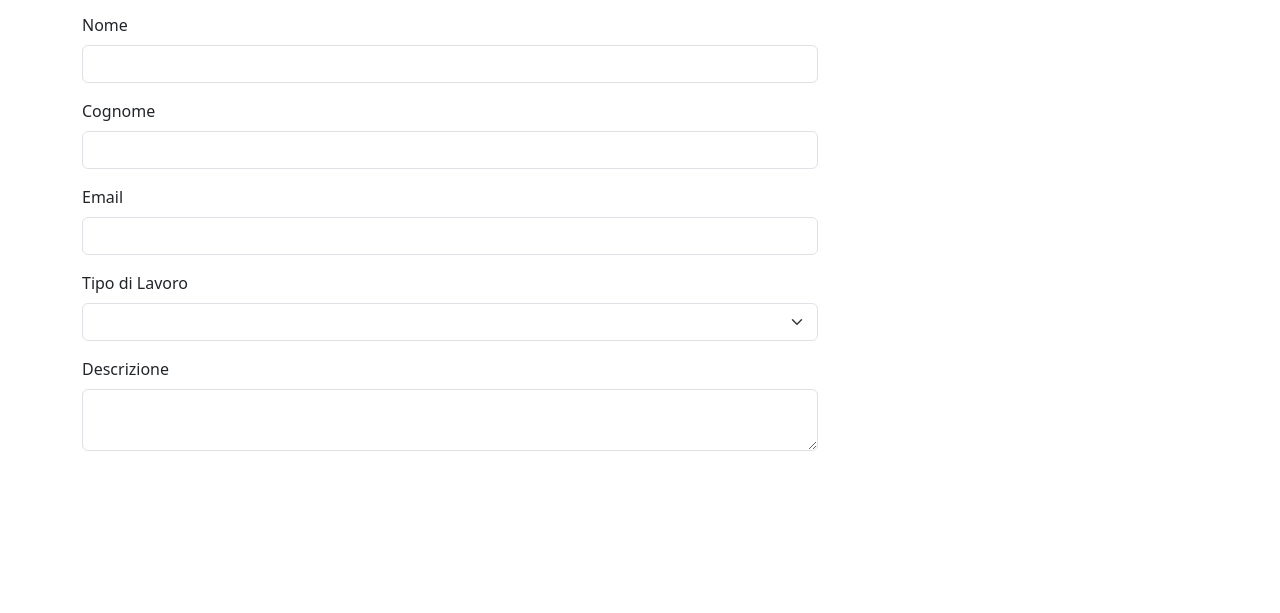
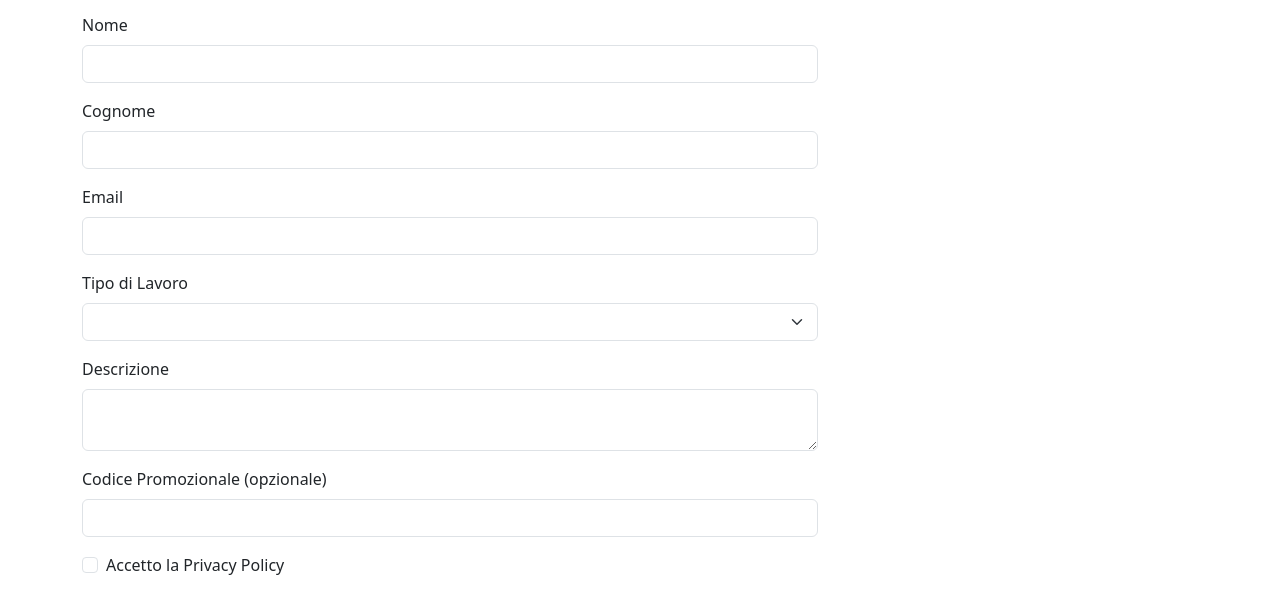
Before and after one commit to AndreaDF94/bootstrap-preventivo, a plain HTML site: page index.html in a window 1280 px wide. Shown: the part 193-806 px from the top of the page. Drawn offline with nearby package versions, Linux system fonts and the light colour scheme.

Commit message:
Aggiungo campo textarea per descrizione lavoro , input , codice promozionale e checkbox per accettazione privacy policy

```diff
--- a/index.html
+++ b/index.html
@@ -53,3 +53,13 @@
             <label for="descrizione" class="form-label">Descrizione</label>
             <textarea id="descrizione" class="form-control"></textarea>
           </div>
+           <!-- Codice promozionale -->
+          <div class="mb-3">
+            <label for="promo" class="form-label">Codice Promozionale (opzionale)</label>
+            <input type="text" id="promo" class="form-control" />
+          </div>
+          <!-- Checkbox privacy -->
+          <div class="form-check mb-3">
+            <input class="form-check-input" type="checkbox" id="privacy" required />
+            <label class="form-check-label" for="privacy">Accetto la Privacy Policy</label>
+          </div>
```
